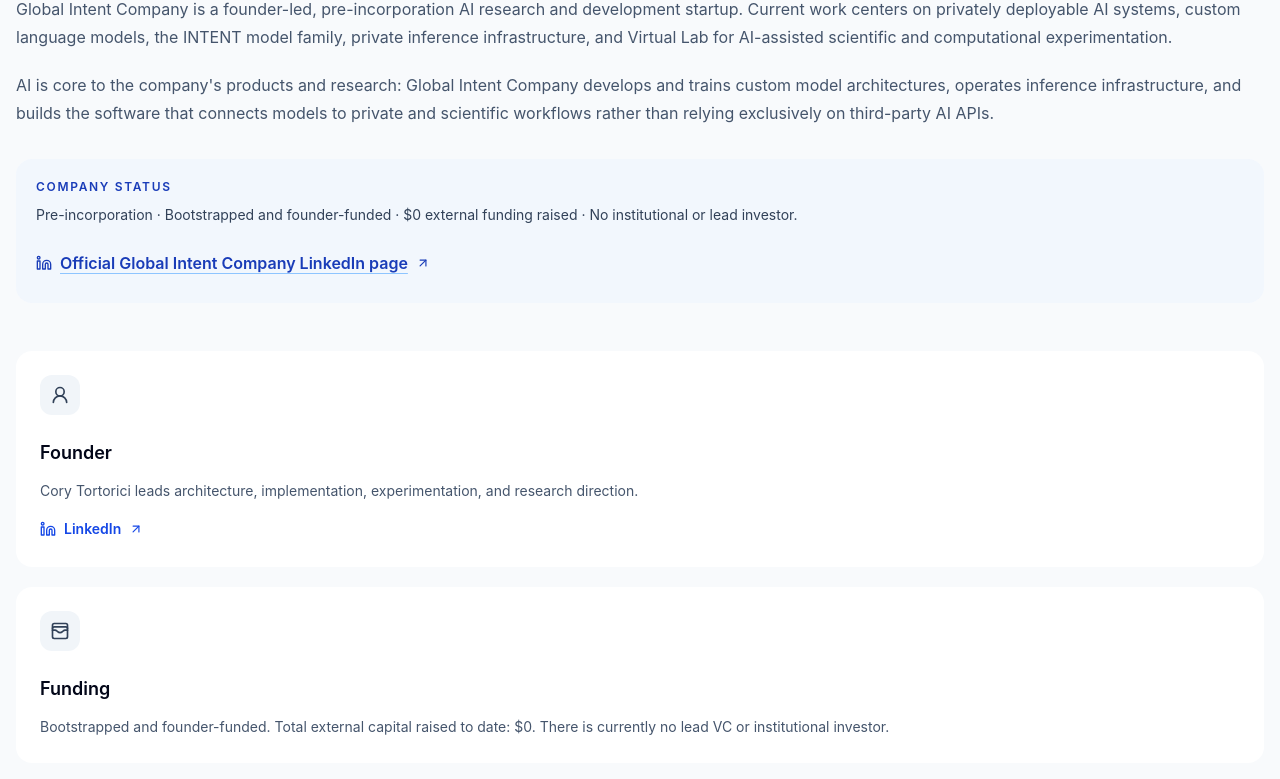
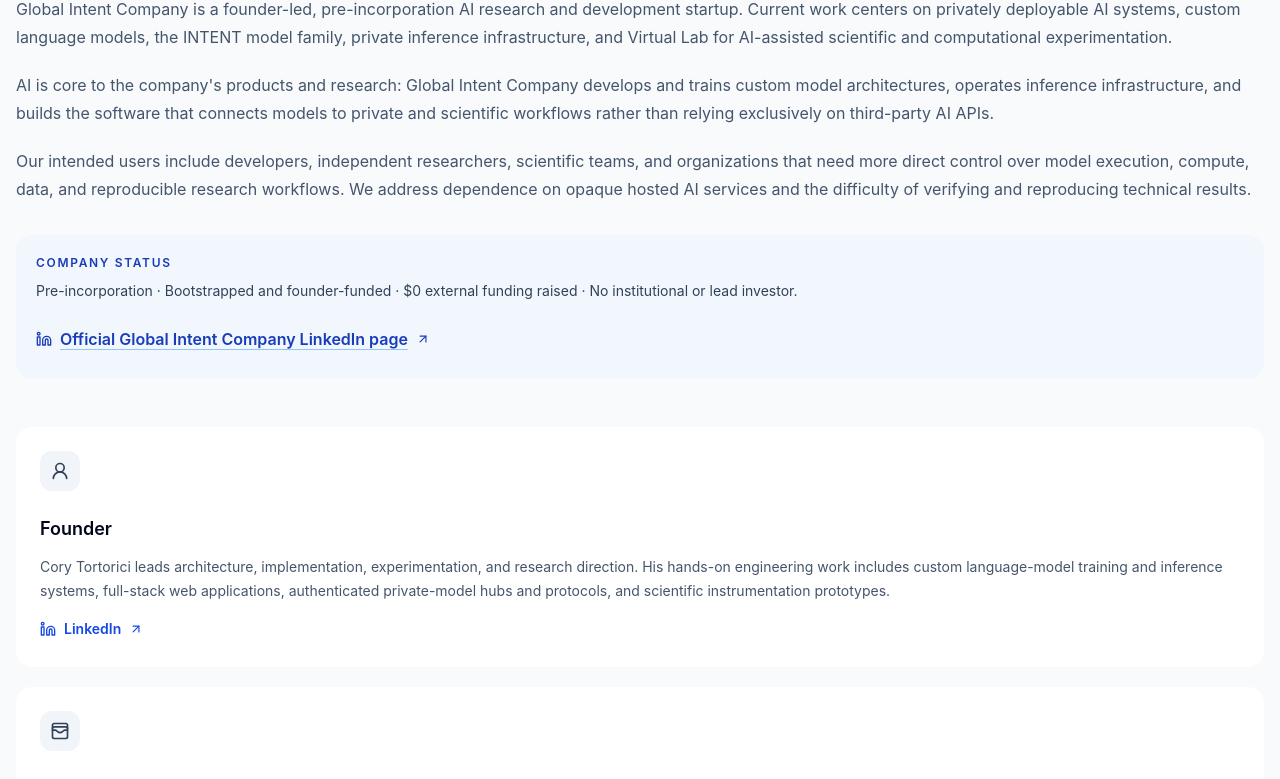
Before and after one commit to GI-Company/GiC, a Next.js app: page /company in a window 1280 px wide. Shown: the part 481-1260 px from the top of the page. Built offline with nearby package versions, Linux system fonts and the light colour scheme.

Commit message:
docs: clarify GIC audiences, problems solved and founder engineering experience

```diff
--- a/components/landing/CompanyFounderSection.tsx
+++ b/components/landing/CompanyFounderSection.tsx
@@ -14,6 +14,9 @@ export default function CompanyFounderSection() {
             <p className="mt-5 text-base leading-7 text-slate-600">
               AI is core to the company&apos;s products and research: Global Intent Company develops and trains custom model architectures, operates inference infrastructure, and builds the software that connects models to private and scientific workflows rather than relying exclusively on third-party AI APIs.
             </p>
+            <p className="mt-5 text-base leading-7 text-slate-600">
+              Our intended users include developers, independent researchers, scientific teams, and organizations that need more direct control over model execution, compute, data, and reproducible research workflows. We address dependence on opaque hosted AI services and the difficulty of verifying and reproducing technical results.
+            </p>
             <div className="mt-8 rounded-2xl border border-blue-200 bg-blue-50/60 p-5">
               <p className="text-xs font-semibold uppercase tracking-[0.14em] text-blue-800">Company status</p>
               <p className="mt-2 text-sm leading-6 text-slate-700">Pre-incorporation · Bootstrapped and founder-funded · $0 external funding raised · No institutional or lead investor.</p>
@@ -25,7 +28,7 @@ export default function CompanyFounderSection() {
             <article className="rounded-2xl border border-slate-200 bg-white p-6 shadow-sm">
               <span className="flex h-10 w-10 items-center justify-center rounded-xl bg-slate-100 text-slate-700"><UserRound className="h-5 w-5" /></span>
               <h3 className="mt-6 text-lg font-semibold text-slate-950">Founder</h3>
-              <p className="mt-3 text-sm leading-6 text-slate-600">Cory Tortorici leads architecture, implementation, experimentation, and research direction.</p>
+              <p className="mt-3 text-sm leading-6 text-slate-600">Cory Tortorici leads architecture, implementation, experimentation, and research direction. His hands-on engineering work includes custom language-model training and inference systems, full-stack web applications, authenticated private-model hubs and protocols, and scientific instrumentation prototypes.</p>
               <a href="https://www.linkedin.com/in/cory-tortorici-1843b636a" target="_blank" rel="noopener noreferrer" className="mt-4 inline-flex items-center gap-2 text-sm font-semibold text-blue-700 hover:text-blue-900"><Linkedin className="h-4 w-4" /> LinkedIn <ArrowUpRight className="h-3.5 w-3.5" /></a>
             </article>
             <article className="rounded-2xl border border-slate-200 bg-white p-6 shadow-sm">
```
